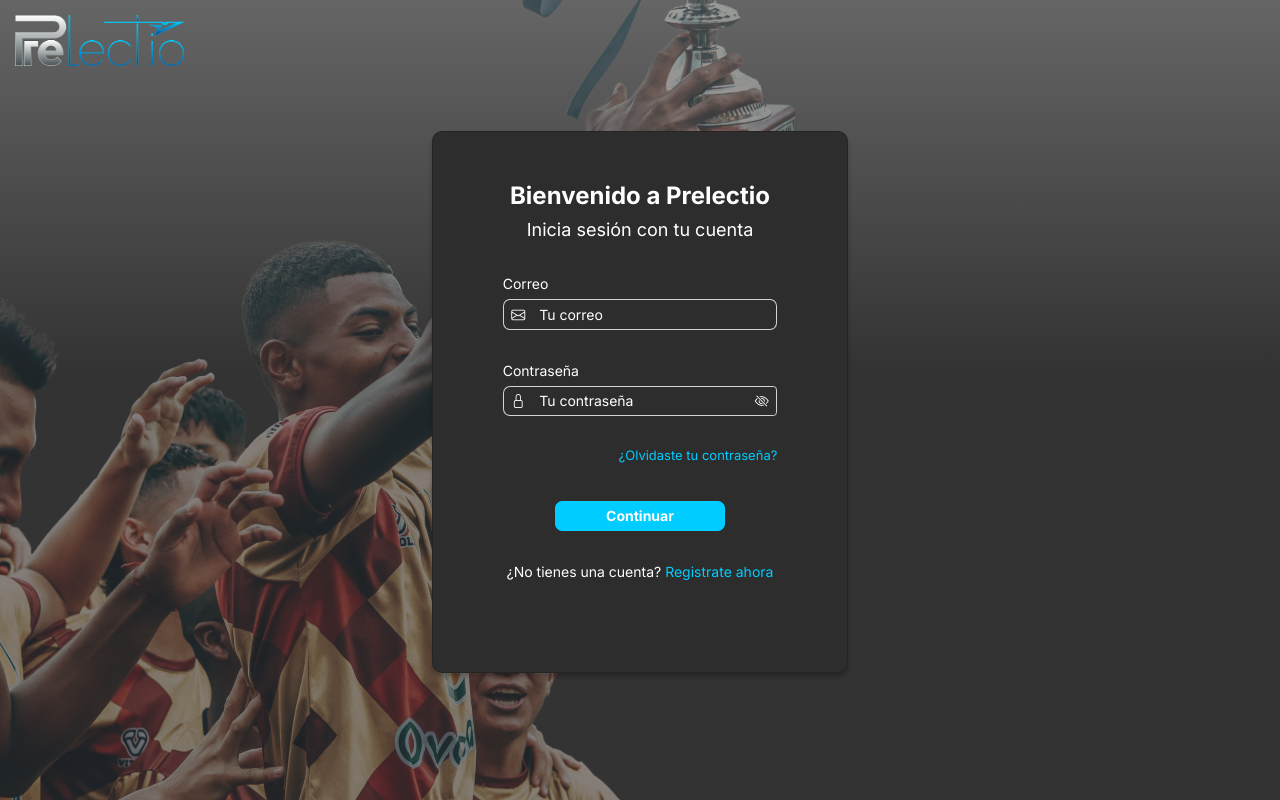
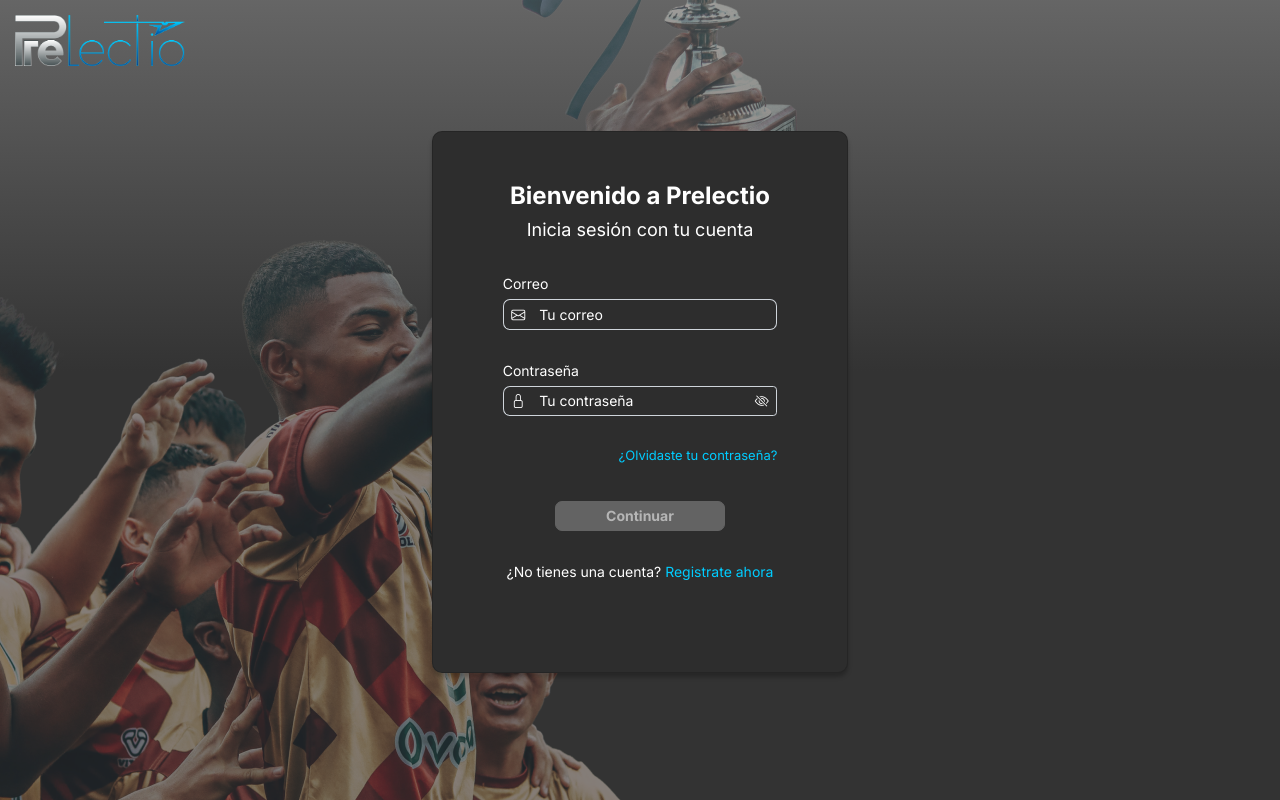
Before and after one commit to nplata18Daddo/prelectio-front, a React (Create React App) app: page /login in a window 1280 px wide. Built offline with nearby package versions, Linux system fonts and the light colour scheme.

Commit message:
form-validation

```diff
--- a/src/pages/auth/login.jsx
+++ b/src/pages/auth/login.jsx
@@ -10,7 +10,7 @@
   const [showPass, setShowPass] = useState(false);
 
   const schema = yup.object().shape({
-    password: yup.string().required("*Este campo es obligatorio"),
+    password: yup.string().required("*Este campo es requerido"),
     email: yup
       .string()
       .email("*Este campo debe ser un email válido")
@@ -19,6 +19,7 @@
   const {
     register,
     handleSubmit,
+    watch,
     formState: { errors },
   } = useForm({
     resolver: yupResolver(schema),
@@ -81,10 +82,18 @@
                         <i className="bi bi-envelope"></i>
                       </InputGroup.Text>
                       <Form.Control
+                        {...register("email")}
                         className="login__input  display__small"
-                        type="email"
                         placeholder="Tu correo"
                       />
+                      {errors.email && (
+                        <Form.Control.Feedback
+                          className="d-block display__label mt-2"
+                          type="invalid"
+                        >
+                          {errors.email.message}
+                        </Form.Control.Feedback>
+                      )}
                     </InputGroup>
                   </Form.Group>
 
@@ -101,6 +110,7 @@
                         <i className="bi bi-lock"></i>
                       </InputGroup.Text>
                       <Form.Control
+                        {...register("password")}
                         className="login__input__pass  display__small"
                         type={showPass ? "text" : "password"}
                         placeholder="Tu contraseña"
@@ -111,6 +121,14 @@
                           class={showPass ? "bi bi-eye" : "bi bi-eye-slash"}
                         ></i>
                       </InputGroup.Text>
+                      {errors.password && (
+                        <Form.Control.Feedback
+                          className="d-block display__label mt-2"
+                          type="invalid"
+                        >
+                          {errors.password.message}
+                        </Form.Control.Feedback>
+                      )}
                     </InputGroup>
                   </Form.Group>
 
@@ -124,6 +142,7 @@
                   </Form.Group>
 
                   <Button
+                    disabled={!watch("email") || !watch("password")}
                     variant="primary"
                     type="submit"
                     className="login__submit display__small weight__bold"
--- a/src/styles/components/login.scss
+++ b/src/styles/components/login.scss
@@ -50,6 +50,13 @@
     padding-left: 50px;
     padding-right: 50px;
   }
+  &__submit:disabled {
+    background: grey;
+    border-radius: 7px;
+    border: 1px solid grey;
+    padding-left: 50px;
+    padding-right: 50px;
+  }
   &__input__icon {
     background-color: #2d2d2d !important;
     color: white !important;
```
